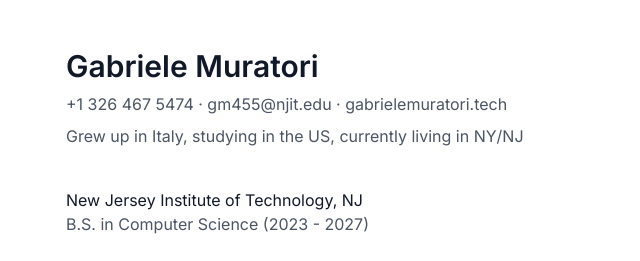
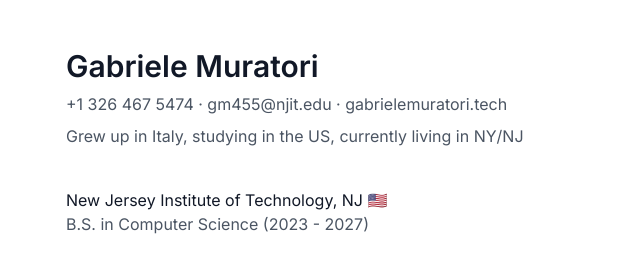
Before and after one commit to gmurrt/MyPortfolio, a plain HTML site: page index.html in a window 1280 px wide. Shown: the top 261 px of the page, 214-854 px from the left. Drawn offline with nearby package versions, Linux system fonts and the light colour scheme.

Commit message:
Update index.html

```diff
--- a/index.html
+++ b/index.html
@@ -23,7 +23,7 @@
 
         <!-- Education -->
         <div class="mb-7">
-            <p class="text-sm sm:text-base text-gray-900">New Jersey Institute of Technology, NJ</p>
+            <p class="text-sm sm:text-base text-gray-900">New Jersey Institute of Technology, NJ 🇺🇸</p>
             <p class="text-sm sm:text-base text-gray-600">B.S. in Computer Science (2023 - 2027)</p>
         </div>
 
```
